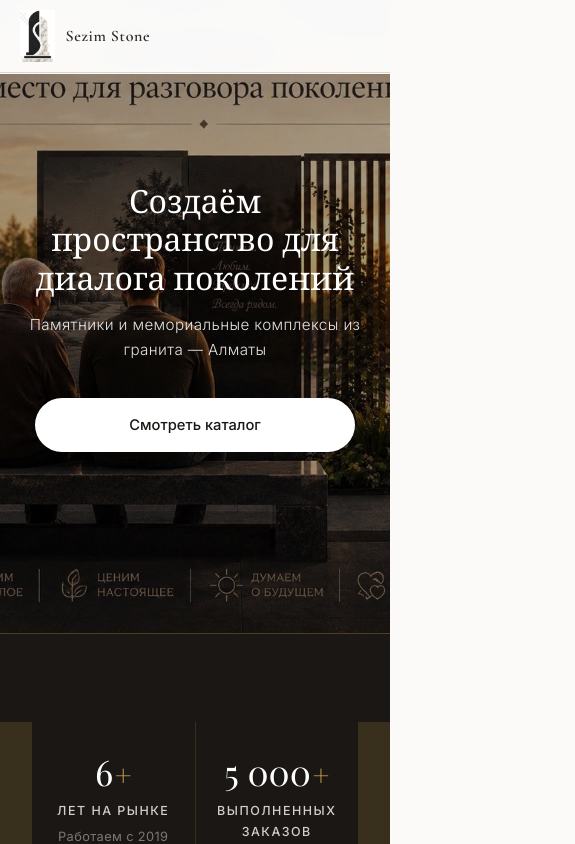
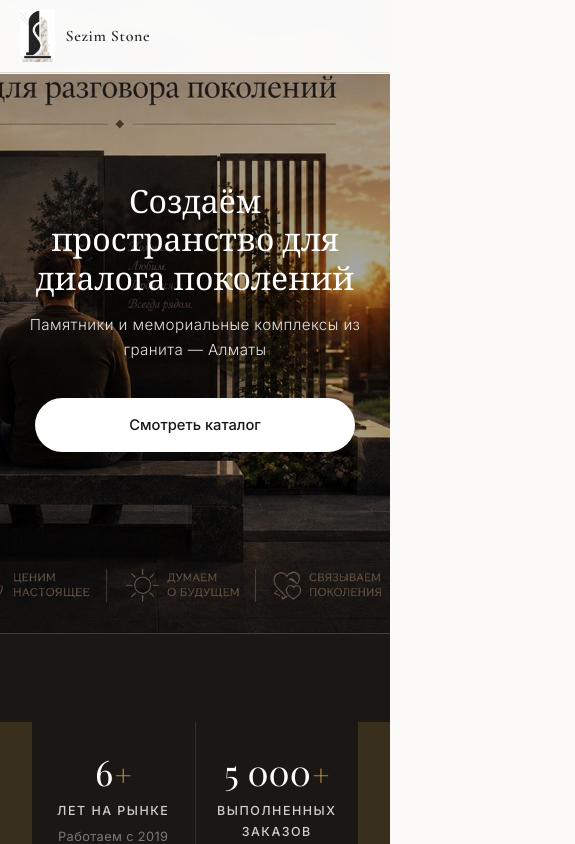
Before and after one commit to 4lala666/website1, a React (Create React App) app: page / in a window 390 px wide. Shown: the top 844 px of the page, 575 px wide, since content can reach past the window. Built offline with nearby package versions, Linux system fonts and the light colour scheme; a web font is replaced by a local one.

Commit message:
fix: mobile layout — hero crop, tabs scroll, burger alignment, overflow guard

```diff
--- a/src/components/Catalog/Catalog.module.css
+++ b/src/components/Catalog/Catalog.module.css
@@ -544,6 +544,15 @@
   .grid { grid-template-columns: repeat(2, 1fr); }
   .section { padding: 4rem 0; }
   .container { padding: 0 1.25rem; }
+
+  /* Make tabs row horizontally scrollable so it never breaks the page layout */
+  .religionTabs {
+    overflow-x: auto;
+    /* Hide scrollbar visually — users swipe, not scroll */
+    scrollbar-width: none;       /* Firefox */
+    -ms-overflow-style: none;    /* IE / Edge legacy */
+  }
+  .religionTabs::-webkit-scrollbar { display: none; } /* Chrome / Safari */
 }
 
 @media (max-width: 768px) {
--- a/src/components/Header/Header.module.css
+++ b/src/components/Header/Header.module.css
@@ -381,7 +381,8 @@
 }
 
 @media (max-width: 560px) {
-  .inner { padding: 0 1.25rem; grid-template-columns: auto auto; }
+  /* 1fr pushes logo to fill remaining space → burger snaps to right edge */
+  .inner { padding: 0 1.25rem; grid-template-columns: 1fr auto; }
   .searchOuter { display: none; }
   .logoText { font-size: 1rem; }
 }
--- a/src/components/Hero/Hero.module.css
+++ b/src/components/Hero/Hero.module.css
@@ -91,4 +91,7 @@
 @media (max-width: 600px) {
   .hero { min-height: 75vh; }
   .btn  { width: 100%; justify-content: center; max-width: 320px; }
+  /* Shift focus right so the two people and monument stay in frame
+     on portrait mobile (cover clips the left/right edges on narrow screens) */
+  .heroBg { object-position: 65% center; }
 }
--- a/src/index.css
+++ b/src/index.css
@@ -42,7 +42,10 @@
 
 *, *::before, *::after { box-sizing: border-box; margin: 0; padding: 0; }
 
-html { scroll-behavior: smooth; }
+html {
+  scroll-behavior: smooth;
+  overflow-x: hidden; /* prevent any overflow from pushing the page sideways on mobile */
+}
 
 body {
   background: var(--bg);
@@ -53,6 +56,7 @@ body {
   line-height: 1.7;
   -webkit-font-smoothing: antialiased;
   -moz-osx-font-smoothing: grayscale;
+  overflow-x: hidden; /* belt-and-suspenders alongside html rule */
 }
 
 img { display: block; max-width: 100%; }
```
